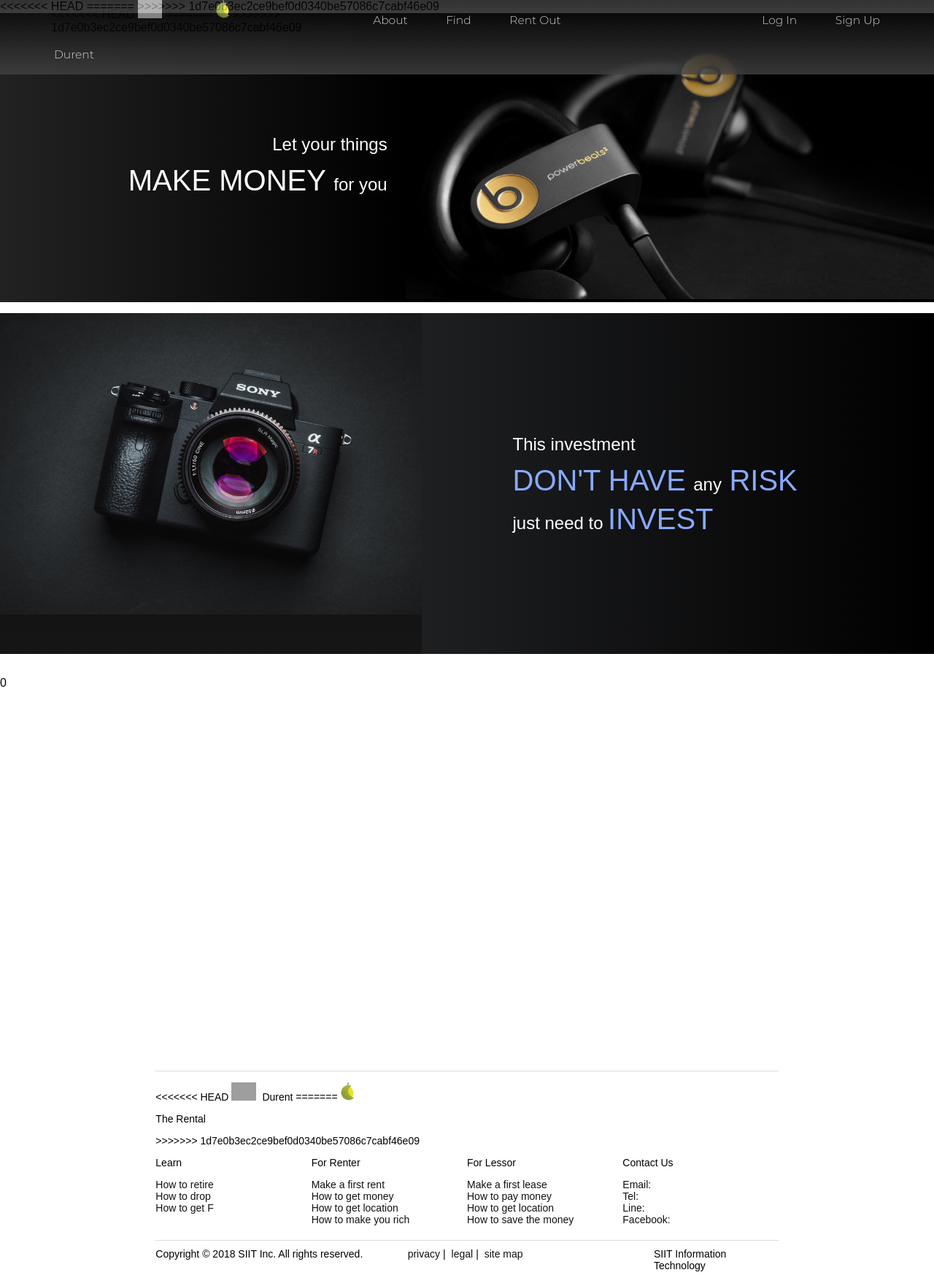
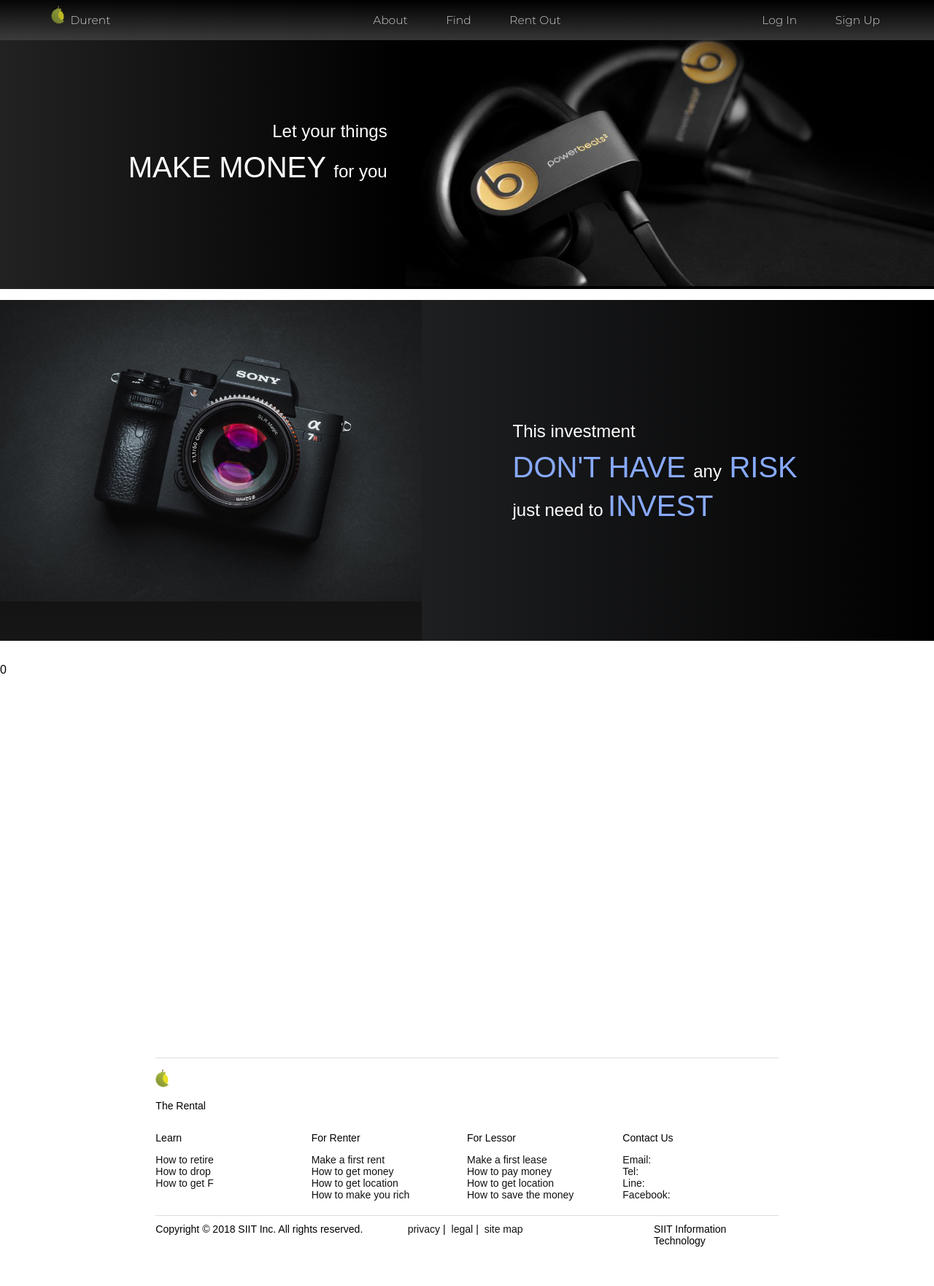
Before and after one commit to Keen1997/Durent, a PHP site: page /index.php in a window 1280 px wide. Shown: the whole page at 73% size. After the commit the page ends 1708 px from the top, so only its background shows below. Run offline with PHP 8.4, Linux system fonts and the light colour scheme; some web fonts are replaced; grey boxes are pictures that could not be loaded.

Commit message:
Update index.php

```diff
--- a/index.php
+++ b/index.php
@@ -20,11 +20,7 @@
     <!---------------------------------------------------------------------------------------------------------------->
     <link rel="stylesheet" href="./css/normal.css">
     <!---------------------------------------------------------------------------------------------------------------->
-<<<<<<< HEAD
-    <link rel="icon" href="./css/Durent-logo.png">
-=======
     <link rel="icon" href="./assets/static/Durent-logo.png">
->>>>>>> 1d7e0b3ec2ce9bef0d0340be57086c7cabf46e09
     <!---------------------------------------------------------------------------------------------------------------->
   </head>
   <body>
@@ -35,11 +31,7 @@
       <div class="container">
         <ul id="navMain">
           <div class="navLeft">
-<<<<<<< HEAD
-            <img style="margin:0px;padding:0px;height:25px" src="./css/Durent-logo.png">
-=======
             <img style="margin:0px;padding:0px;height:25px" src="./assets/static/Durent-logo.png">
->>>>>>> 1d7e0b3ec2ce9bef0d0340be57086c7cabf46e09
             <li><a style="padding-left:0px;" href="index.php">Durent</a></li>
           </div>
           <div class="navCenter">
@@ -78,13 +70,8 @@
     <footer style="display:flex; overflow:hidden; font-size:14px; padding-top:40px; padding-bottom:20px;" class="footer">
       <div style="flex:1;"></div>
       <div style="flex:4; border-top:1px solid #ddd;">
-<<<<<<< HEAD
-        <img style="margin:0px;padding:0px;padding-top:15px;padding-right:5px;height:25px;display:inline;" src="./css/Durent-logo.png">
-        <p style="display:inline;">Durent</p>
-=======
         <img style="margin:0px;padding:0px;padding-top:15px;padding-right:5px;height:25px;display:inline;" src="./assets/static/Durent-logo.png">
         <p>The Rental</p>
->>>>>>> 1d7e0b3ec2ce9bef0d0340be57086c7cabf46e09
           <div style="display:flex; overflow:hidden; flex:4; padding-bottom:20px;">
             <div style="flex:1;" class="lFooter">
               <p>Learn</p>
```
